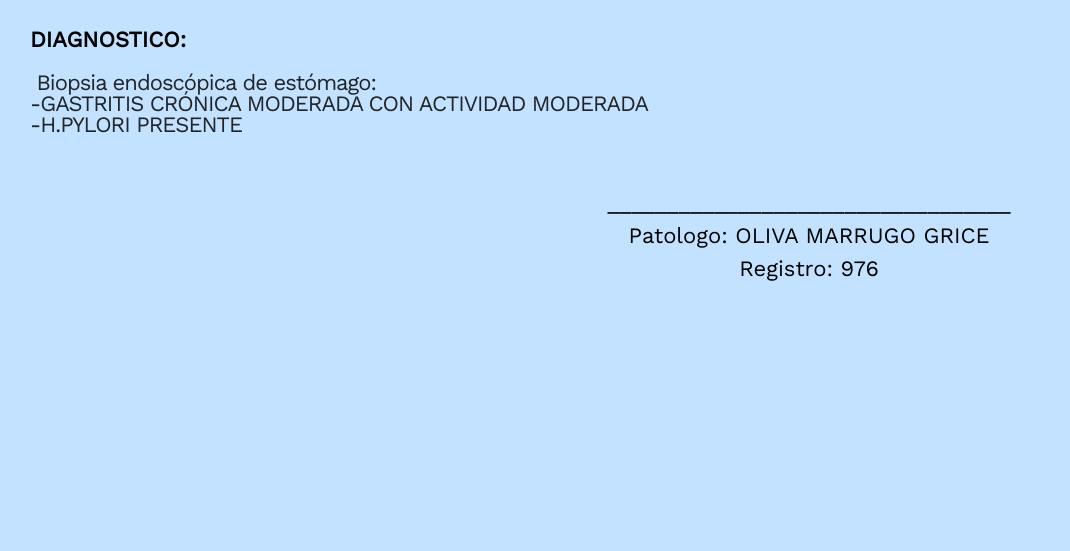
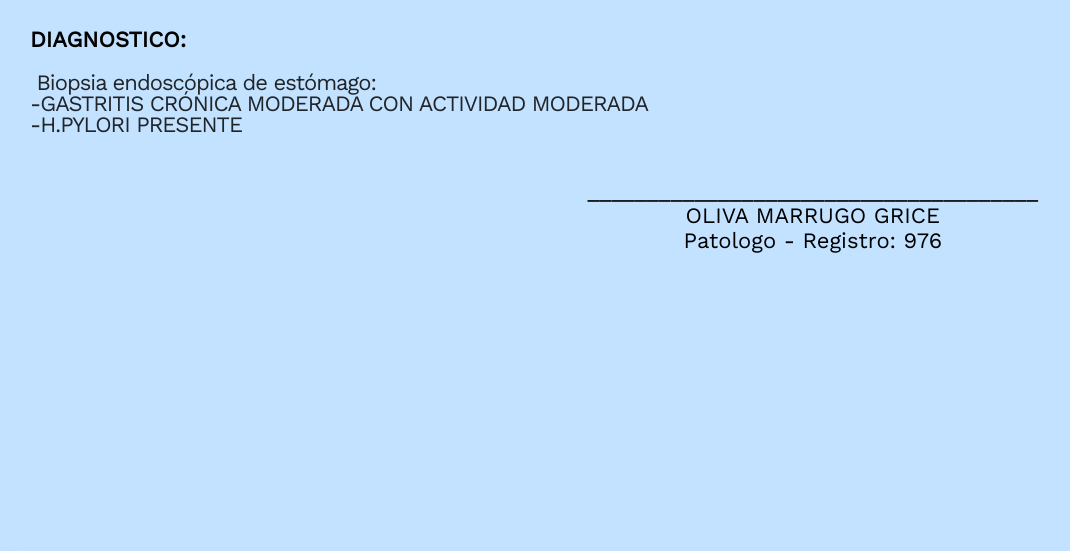
Before and after one commit to kiocone/adminpat, a Node server app: page /informes/imprimir/2 in a window 1280 px wide. Shown: the part 531-1082 px from the top of the page, without its empty margins (56-1126 px from the left). Run offline with Node 20, Linux system fonts and the light colour scheme; the visitor is signed in with stand-in values (Sample User, id 1); data comes from the database, SQL or seed files in the repository; some libraries are stand-ins or nearby versions.

Commit message:
GUI Updates

```diff
--- a/src/views/informes/imprimir.hbs
+++ b/src/views/informes/imprimir.hbs
@@ -67,10 +67,9 @@
                 <td style="vertical-align: bottom;width:550px;">&nbsp;</td>
                 <td>&nbsp;</td>
                 <td style="text-align: center;" colspan="2">
-                    <p>&nbsp;<br>
-                        __________________________________<br>
-                        Patologo: {{informe.patologo}}<br>
-                        Registro: {{medico.reg_med}}
+                    <p class="firma">&nbsp;<br>______________________________________<br>
+                        {{informe.patologo}}<br>
+                        Patologo - Registro: {{medico.reg_med}}
                     </p>
                 </td>
             </tr>
@@ -227,6 +226,13 @@
         width: 960px;
     }
 
+    .firma {
+        line-height: 25px;
+        font-size: 22px;
+        text-align: center;
+        color: black;
+    }
+
     .pie {
         line-height: 14px;
         font-size: 16px;
```
